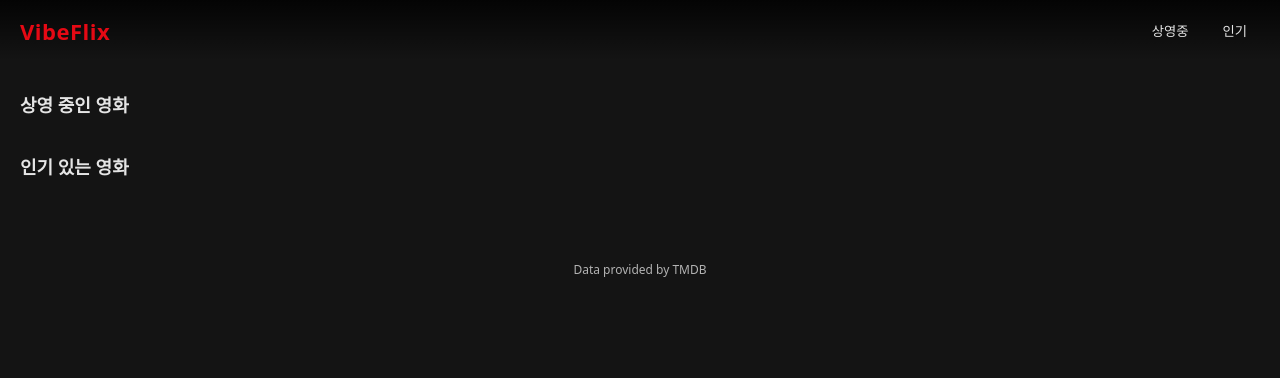
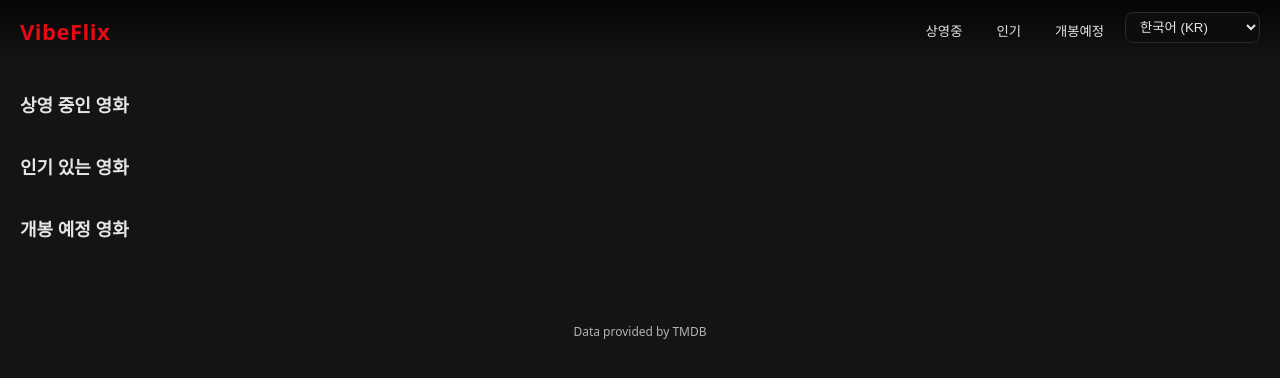
Before and after one commit to cheoleunheo/vibe-coding-netflix, a plain HTML site: page index.html in a window 1280 px wide. Drawn offline with Linux system fonts and the light colour scheme; no server answers; a web font is replaced by a local one.

Commit message:
feat: i18n selector + upcoming section + localized release date

```diff
--- a/app.js
+++ b/app.js
@@ -3,11 +3,106 @@ const API_BASE = 'https://api.themoviedb.org/3';
 const IMAGE_BASE = 'https://image.tmdb.org/t/p/';
 const IMAGE_SIZE = 'w780';
 
-const endpoints = {
-  genres: `${API_BASE}/genre/movie/list?api_key=${API_KEY}&language=ko-KR`,
-  nowPlaying: `${API_BASE}/movie/now_playing?api_key=${API_KEY}&language=ko-KR&region=KR&page=1`,
-  popular: `${API_BASE}/movie/popular?api_key=${API_KEY}&language=ko-KR&region=KR&page=1`
+function getLocale() {
+  const saved = localStorage.getItem('tmdb_locale');
+  if (saved) return saved.split('|');
+  return ['ko-KR', 'KR'];
+}
+
+function buildEndpoints(language, region) {
+  return {
+    genres: `${API_BASE}/genre/movie/list?api_key=${API_KEY}&language=${language}`,
+    nowPlaying: `${API_BASE}/movie/now_playing?api_key=${API_KEY}&language=${language}&region=${region}&page=1`,
+    popular: `${API_BASE}/movie/popular?api_key=${API_KEY}&language=${language}&region=${region}&page=1`,
+    upcoming: `${API_BASE}/movie/upcoming?api_key=${API_KEY}&language=${language}&region=${region}&page=1`
+  };
+}
+
+let endpoints = buildEndpoints(...getLocale());
+
+// Simple i18n strings
+const I18N = {
+  'ko-KR': {
+    navNow: '상영중',
+    navPopular: '인기',
+    navUpcoming: '개봉예정',
+    titleNow: '상영 중인 영화',
+    titlePopular: '인기 있는 영화',
+    titleUpcoming: '개봉 예정 영화',
+    releasedOn: '개봉일'
+  },
+  'en-US': {
+    navNow: 'Now Playing',
+    navPopular: 'Popular',
+    navUpcoming: 'Upcoming',
+    titleNow: 'Now Playing',
+    titlePopular: 'Popular Movies',
+    titleUpcoming: 'Upcoming Movies',
+    releasedOn: 'Release Date'
+  },
+  'ja-JP': {
+    navNow: '上映中',
+    navPopular: '人気',
+    navUpcoming: '公開予定',
+    titleNow: '上映中の映画',
+    titlePopular: '人気の映画',
+    titleUpcoming: '公開予定の映画',
+    releasedOn: '公開日'
+  },
+  'es-ES': {
+    navNow: 'En cartelera',
+    navPopular: 'Populares',
+    navUpcoming: 'Próximos',
+    titleNow: 'En cartelera',
+    titlePopular: 'Películas populares',
+    titleUpcoming: 'Próximos estrenos',
+    releasedOn: 'Fecha de estreno'
+  },
+  'zh-CN': {
+    navNow: '正在热映',
+    navPopular: '热门',
+    navUpcoming: '即将上映',
+    titleNow: '正在热映的电影',
+    titlePopular: '热门电影',
+    titleUpcoming: '即将上映的电影',
+    releasedOn: '上映日期'
+  },
+  'ar-SA': {
+    navNow: 'يعرض الآن',
+    navPopular: 'شائع',
+    navUpcoming: 'قريباً',
+    titleNow: 'أفلام تُعرض الآن',
+    titlePopular: 'أفلام شائعة',
+    titleUpcoming: 'أفلام قادمة',
+    releasedOn: 'تاريخ الإصدار'
+  },
+  'fr-FR': {
+    navNow: 'En salle',
+    navPopular: 'Populaire',
+    navUpcoming: 'À venir',
+    titleNow: 'En salle',
+    titlePopular: 'Films populaires',
+    titleUpcoming: 'Films à venir',
+    releasedOn: 'Date de sortie'
+  }
 };
+
+function applyI18n(language) {
+  const dict = I18N[language] || I18N['en-US'];
+  const q = (id) => document.getElementById(id);
+  const navNow = q('nav-now');
+  const navPopular = q('nav-popular');
+  const navUpcoming = q('nav-upcoming');
+  const titleNow = q('title-now');
+  const titlePopular = q('title-popular');
+  const titleUpcoming = q('title-upcoming');
+  if (navNow) navNow.textContent = dict.navNow;
+  if (navPopular) navPopular.textContent = dict.navPopular;
+  if (navUpcoming) navUpcoming.textContent = dict.navUpcoming;
+  if (titleNow) titleNow.textContent = dict.titleNow;
+  if (titlePopular) titlePopular.textContent = dict.titlePopular;
+  if (titleUpcoming) titleUpcoming.textContent = dict.titleUpcoming;
+}
 
 /**
  * Fetch JSON helper with basic error handling
@@ -34,6 +129,7 @@ function buildCard(movie, genreMap) {
 
   const img = node.querySelector('.card__poster');
   const title = node.querySelector('.card__title');
+  const date = node.querySelector('.card__date');
   const genres = node.querySelector('.card__genres');
 
   const backdropPath = movie.backdrop_path ? `${IMAGE_BASE}${IMAGE_SIZE}${movie.backdrop_path}` : '';
@@ -48,6 +144,20 @@ function buildCard(movie, genreMap) {
   }
 
   title.textContent = movie.title;
+  const [language] = getLocale();
+  if (movie.release_date) {
+    try {
+      const d = new Date(movie.release_date);
+      const formatted = d.toLocaleDateString(language, { year: 'numeric', month: '2-digit', day: '2-digit' });
+      const dict = I18N[language] || I18N['en-US'];
+      date.textContent = `${dict.releasedOn}: ${formatted}`;
+    } catch (_) {
+      const dict = I18N[language] || I18N['en-US'];
+      date.textContent = `${dict.releasedOn}: ${movie.release_date}`;
+    }
+  } else {
+    date.textContent = '';
+  }
   const names = getGenreNames(movie.genre_ids || [], genreMap);
   genres.textContent = names.join(' · ');
 
@@ -64,15 +174,17 @@ function renderRow(containerId, movies, genreMap) {
 
 async function init() {
   try {
-    const [genreRes, nowRes, popRes] = await Promise.all([
+    const [genreRes, nowRes, popRes, upRes] = await Promise.all([
       fetchJson(endpoints.genres),
       fetchJson(endpoints.nowPlaying),
-      fetchJson(endpoints.popular)
+      fetchJson(endpoints.popular),
+      fetchJson(endpoints.upcoming)
     ]);
 
     const genreMap = createGenreLookup(genreRes.genres || []);
     renderRow('row-now-playing', (nowRes.results || []).slice(0, 20), genreMap);
     renderRow('row-popular', (popRes.results || []).slice(0, 20), genreMap);
+    renderRow('row-upcoming', (upRes.results || []).slice(0, 20), genreMap);
   } catch (err) {
     console.error(err);
     alert('데이터를 불러오지 못했습니다. 잠시 후 다시 시도해주세요.');
@@ -89,3 +201,23 @@ document.addEventListener('click', (e) => {
   const section = document.getElementById(id);
   if (section) section.scrollIntoView({ behavior: 'smooth', block: 'start' });
 });
+
+// Language selector
+document.addEventListener('change', (e) => {
+  const select = e.target.closest('#language-select');
+  if (!select) return;
+  const [language, region] = select.value.split('|');
+  localStorage.setItem('tmdb_locale', `${language}|${region}`);
+  endpoints = buildEndpoints(language, region);
+  applyI18n(language);
+  init();
+});
+
+// Initialize selector value from storage
+document.addEventListener('DOMContentLoaded', () => {
+  const select = document.getElementById('language-select');
+  if (!select) return;
+  const [language, region] = getLocale();
+  select.value = `${language}|${region}`;
+  applyI18n(language);
+});
--- a/index.html
+++ b/index.html
@@ -13,20 +13,38 @@
     <header class="header">
         <div class="logo">VibeFlix</div>
         <nav class="nav">
-            <button class="nav__link" data-section="now-playing">상영중</button>
-            <button class="nav__link" data-section="popular">인기</button>
+            <button id="nav-now" class="nav__link" data-section="now-playing">상영중</button>
+            <button id="nav-popular" class="nav__link" data-section="popular">인기</button>
+            <button id="nav-upcoming" class="nav__link" data-section="upcoming">개봉예정</button>
+            <div class="lang">
+                <label for="language-select" class="sr-only">언어 선택</label>
+                <select id="language-select" aria-label="언어 선택">
+                    <option value="ko-KR|KR">한국어 (KR)</option>
+                    <option value="en-US|US">English (US)</option>
+                    <option value="ja-JP|JP">日本語 (JP)</option>
+                    <option value="es-ES|ES">Español (ES)</option>
+                    <option value="zh-CN|CN">中文 (简体, CN)</option>
+                    <option value="ar-SA|SA">العربية (SA)</option>
+                    <option value="fr-FR|FR">Français (FR)</option>
+                </select>
+            </div>
         </nav>
     </header>
 
     <main class="main">
         <section id="now-playing" class="section">
-            <h2 class="section__title">상영 중인 영화</h2>
+            <h2 id="title-now" class="section__title">상영 중인 영화</h2>
             <div class="row" id="row-now-playing" aria-live="polite"></div>
         </section>
 
         <section id="popular" class="section">
-            <h2 class="section__title">인기 있는 영화</h2>
+            <h2 id="title-popular" class="section__title">인기 있는 영화</h2>
             <div class="row" id="row-popular" aria-live="polite"></div>
+        </section>
+
+        <section id="upcoming" class="section">
+            <h2 id="title-upcoming" class="section__title">개봉 예정 영화</h2>
+            <div class="row" id="row-upcoming" aria-live="polite"></div>
         </section>
     </main>
 
@@ -37,6 +55,7 @@
             </div>
             <div class="card__meta">
                 <h3 class="card__title"></h3>
+                <p class="card__date"></p>
                 <p class="card__genres"></p>
             </div>
         </article>
--- a/styles.css
+++ b/styles.css
@@ -36,6 +36,24 @@ body {
   cursor: pointer;
 }
 .nav__link:hover, .nav__link:focus { border-color: var(--muted); outline: none; }
+.lang { margin-left: auto; }
+#language-select {
+  background: #0d0d0d;
+  color: var(--fg);
+  border: 1px solid #2a2a2a;
+  border-radius: 8px;
+  padding: 6px 10px;
+}
+.sr-only {
+  position: absolute;
+  width: 1px;
+  height: 1px;
+  padding: 0;
+  margin: -1px;
+  overflow: hidden;
+  clip: rect(0, 0, 0, 0);
+  border: 0;
+}
 
 .main { padding: 12px 16px 40px; }
 .section { margin-top: 8px; }
@@ -64,6 +82,7 @@ body {
 .card__poster { width: 100%; height: 100%; object-fit: cover; display: block; }
 .card__meta { padding: 10px; }
 .card__title { margin: 0 0 6px; font-size: 14px; line-height: 1.3; }
+.card__date { margin: 0 0 6px; color: var(--muted); font-size: 12px; }
 .card__genres { margin: 0; color: var(--muted); font-size: 12px; }
 
 .footer { text-align: center; color: var(--muted); padding: 24px 0; font-size: 12px; }
```
